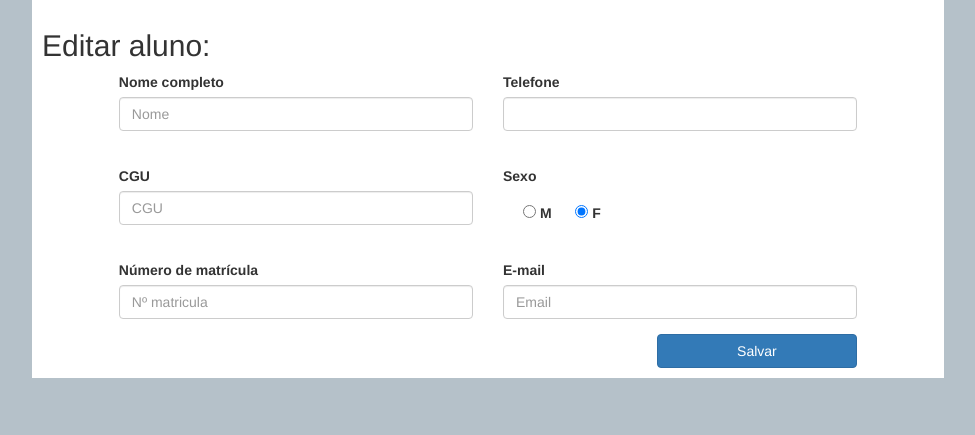
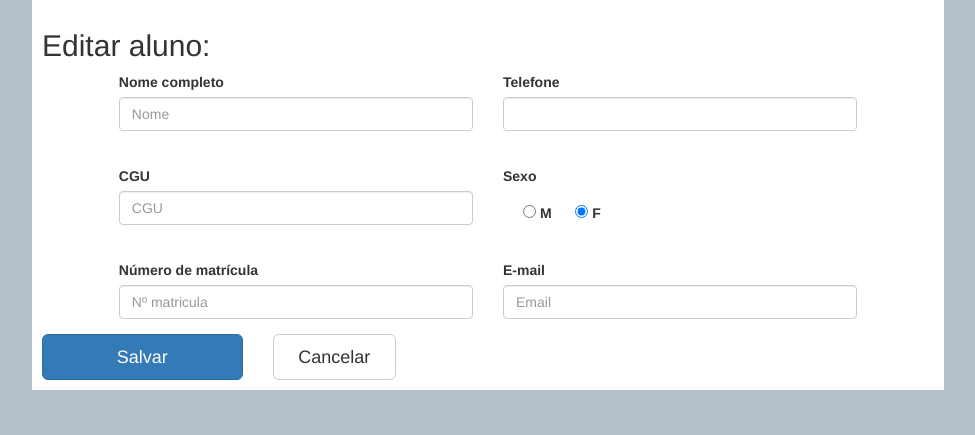
Before and after one commit to julianivn/sistemaTCC, a PHP site: template src/SistemaTCC/View/aluno/editar.twig in a window 1280 px wide. Shown: the part 101-536 px from the top of the page, without its empty margins (152-1127 px from the left). Run offline with PHP 8.4, Linux system fonts and the light colour scheme; the template is opened without the code that fills it, so the values that code supplies are empty; some libraries are stand-ins or nearby versions.

Commit message:
Close #86 inserido os botoes cancelar

```diff
--- a/src/SistemaTCC/View/aluno/editar.twig
+++ b/src/SistemaTCC/View/aluno/editar.twig
@@ -67,15 +67,13 @@
 				</div>
 
 				<div class="row">
-					<div class="col-md-5 col-md-offset-1" >
-
-					</div>
-
-					<div class="col-md-3 col-md-offset-2">
-						<button type="submit" class="btn btn-primary btn-block">Salvar</button>
-					</div>
-
-				</div>
+          <div class="col-xs-3">
+              <button type="submit" class="btn btn-primary btn-lg btn-block">Salvar</button>
+          </div>
+          <div class="col-xs-2">
+              <a href="./aluno/" class="btn btn-default btn-lg btn-block">Cancelar</a>
+          </div>
+        </div>
 
 			</form>
 
--- a/src/SistemaTCC/View/professor/formulario.twig
+++ b/src/SistemaTCC/View/professor/formulario.twig
@@ -60,10 +60,14 @@
 				<div class="form-group"><label class="control-label"><input type="checkbox" name="interesse" value="Outros" >Outros</label></div>
 			</div>
         </div>
+        <hr>
         <div class="row">
         	<div class="col-xs-3">
-        		<button type="submit" class="btn btn-primary btn-lg">Salvar</button>
+                <button type="submit" class="btn btn-primary btn-lg btn-block">Salvar</button>
         	</div>
+            <div class="col-xs-2">
+                <a href="./professor/" class="btn btn-default btn-lg btn-block">Cancelar</a>
+            </div>
         </div>
 
     </form>
```
Also changed, not shown: src/SistemaTCC/View/aluno/formulario.twig (+9 -1 lines).
